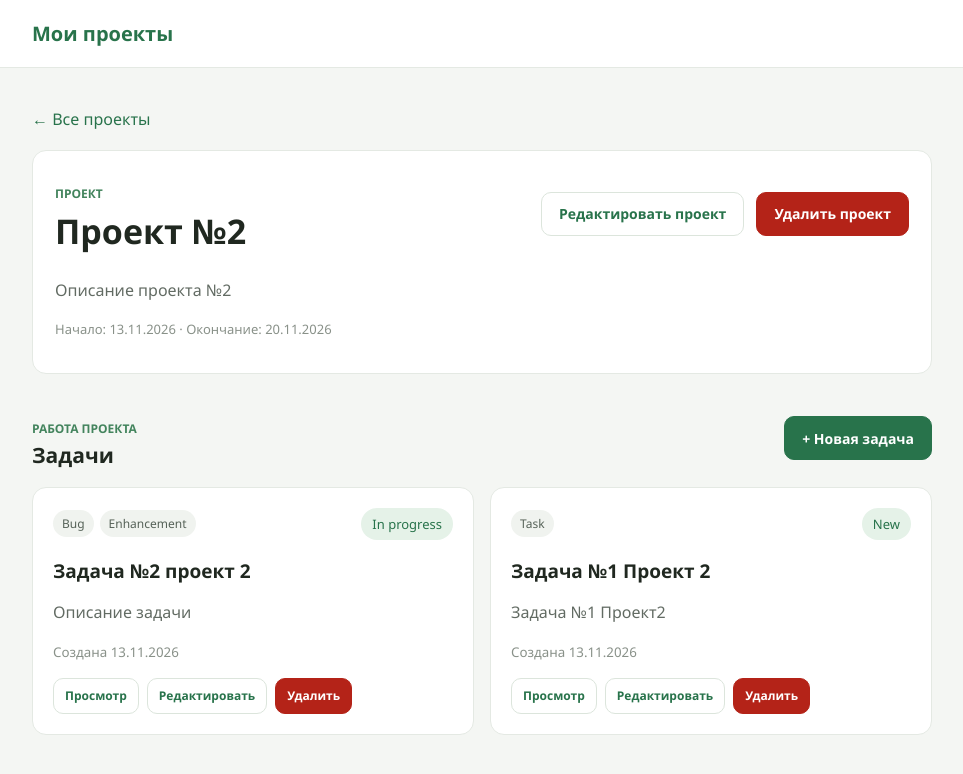
After one commit to UralSultan/57_homework, a Django app: page /projects/3/ in a window 1280 px wide. The commit adds this page. Shown: the top 774 px of the page, without its empty margins (158-1121 px from the left). Run offline with Django 5.2, Linux system fonts and the light colour scheme; data comes from the database, SQL or seed files in the repository; both versions use the stored data as it was after the commit.

Commit message:
Реализовал второй этап задания. Добавил представления для проектов, добавил их роуты, и реализовал шаблоны, так же немного отредактировал представления задач, добавил форму для проекта

```diff
--- a/task_man/forms/__init__.py
+++ b/task_man/forms/__init__.py
@@ -1 +1,2 @@
 from .task_form import *
+from .project_forms import *
--- a/task_man/forms/task_form.py
+++ b/task_man/forms/task_form.py
@@ -14,4 +14,4 @@ from task_man.models import Task
 class TaskForm(forms.ModelForm):
     class Meta:
         model = Task
-        fields = ('project', 'summary', 'description', 'status', 'types')
+        fields = ('summary', 'description', 'status', 'types')
--- a/task_man/static/task_man/css/style.css
+++ b/task_man/static/task_man/css/style.css
@@ -290,3 +290,162 @@ h1 {
     color: #566258;
     font-size: 12px;
 }
+
+.project-list {
+    display: grid;
+    grid-template-columns: repeat(auto-fit, minmax(260px, 1fr));
+    gap: 16px;
+}
+
+.project-card,
+.project-overview {
+    padding: 22px;
+    border: 1px solid #e4e9e3;
+    border-radius: 14px;
+    background: #fff;
+}
+
+.project-card h2,
+.section-heading h2 {
+    margin: 8px 0;
+    font-size: 21px;
+}
+
+.project-card p,
+.project-description {
+    color: #626b63;
+    line-height: 1.6;
+}
+
+.card-footer,
+.section-heading,
+.pagination {
+    display: flex;
+    align-items: center;
+    justify-content: space-between;
+    gap: 14px;
+}
+
+.card-footer {
+    margin-top: 18px;
+    padding-top: 14px;
+    border-top: 1px solid #edf0eb;
+}
+
+.text-link {
+    color: #28734b;
+    font-size: 14px;
+    font-weight: 600;
+    text-decoration: none;
+}
+
+.text-link:hover,
+.back-link:hover {
+    text-decoration: underline;
+}
+
+.search-form {
+    display: flex;
+    gap: 10px;
+    margin-bottom: 22px;
+}
+
+.search-form input {
+    flex: 1;
+    min-width: 0;
+    min-height: 44px;
+    padding: 10px 12px;
+    border: 1px solid #d8dfd7;
+    border-radius: 9px;
+    background: white;
+    color: #202820;
+    font: inherit;
+}
+
+.search-form input:focus {
+    border-color: #43845d;
+    outline: 3px solid #e5f2e8;
+}
+
+.muted {
+    color: #899189;
+    font-size: 13px;
+}
+
+.section-heading {
+    margin: 34px 0 18px;
+}
+
+.section-heading .eyebrow {
+    margin-bottom: 4px;
+}
+
+.section-heading h2 {
+    margin: 0;
+}
+
+.task-card h3 {
+    margin: 18px 0 8px;
+    font-size: 19px;
+}
+
+.task-actions {
+    display: flex;
+    flex-wrap: wrap;
+    align-items: center;
+    gap: 8px;
+    margin-top: 16px;
+}
+
+.task-actions form {
+    margin: 0;
+}
+
+.button-small {
+    min-height: 36px;
+    padding: 0 11px;
+    font-size: 12px;
+}
+
+.button-danger {
+    border-color: #b42318;
+    background: #b42318;
+}
+
+.button-danger:hover {
+    border-color: #912018;
+    background: #912018;
+}
+
+.danger-card h1 {
+    margin-bottom: 14px;
+}
+
+.pagination {
+    justify-content: center;
+    margin-top: 24px;
+}
+
+.visually-hidden {
+    position: absolute;
+    width: 1px;
+    height: 1px;
+    padding: 0;
+    overflow: hidden;
+    clip: rect(0, 0, 0, 0);
+    white-space: nowrap;
+    border: 0;
+}
+
+@media (max-width: 600px) {
+    .section-heading,
+    .card-footer {
+        align-items: flex-start;
+        flex-direction: column;
+    }
+
+    .search-form {
+        align-items: stretch;
+        flex-direction: column;
+    }
+}
--- a/task_man/templates/base.html
+++ b/task_man/templates/base.html
@@ -10,7 +10,7 @@
 <body>
     <header class="header">
         <div class="container">
-            <a class="brand" href="{% url 'task_list' %}">Мои задачи</a>
+            <a class="brand" href="{% url 'projects_view' %}">Мои проекты</a>
         </div>
     </header>
 
--- /dev/null
+++ b/task_man/templates/project/project_detail.html
@@ -0,0 +1,73 @@
+{% extends 'base.html' %}
+
+{% block title %}{{ project.title }} — Мои проекты{% endblock %}
+
+{% block content %}
+    <a class="back-link" href="{% url 'projects_view' %}">← Все проекты</a>
+
+    <section class="project-overview">
+        <div class="page-heading">
+            <div>
+                <p class="eyebrow">Проект</p>
+                <h1>{{ project.title }}</h1>
+            </div>
+            <div class="heading-actions">
+                <a class="button button-secondary" href="{% url 'project_update' pk=project.pk %}">Редактировать проект</a>
+                <a class="button button-danger" href="{% url 'project_delete' pk=project.pk %}">Удалить проект</a>
+            </div>
+        </div>
+        <p class="project-description">{{ project.description|linebreaksbr }}</p>
+        <p class="muted">
+            Начало: {{ project.start_date|date:"d.m.Y" }}
+            {% if project.end_date %} · Окончание: {{ project.end_date|date:"d.m.Y" }}{% endif %}
+        </p>
+    </section>
+
+    <div class="section-heading">
+        <div>
+            <p class="eyebrow">Работа проекта</p>
+            <h2>Задачи</h2>
+        </div>
+        <a class="button" href="{% url 'task_add' project_pk=project.pk %}">+ Новая задача</a>
+    </div>
+
+    {% if tasks %}
+        <section class="task-list" aria-label="Задачи проекта">
+            {% for task in tasks %}
+                <article class="task-card">
+                    <div class="task-meta">
+                        <div class="task-types">
+                            {% for task_type in task.types.all %}
+                                <span class="type-chip">{{ task_type }}</span>
+                            {% empty %}
+                                <span class="muted">Типы не выбраны</span>
+                            {% endfor %}
+                        </div>
+                        <span class="status">{{ task.status }}</span>
+                    </div>
+                    <h3>
+                        <a class="task-title-link" href="{% url 'task_view' task_pk=task.pk %}">
+                            {{ task.summary }}
+                        </a>
+                    </h3>
+                    <p>{{ task.description|truncatewords:24 }}</p>
+                    <small>Создана {{ task.created_at|date:"d.m.Y" }}</small>
+
+                    <div class="task-actions">
+                        <a class="button button-secondary button-small" href="{% url 'task_view' task_pk=task.pk %}">Просмотр</a>
+                        <a class="button button-secondary button-small" href="{% url 'task_edit' task_pk=task.pk %}">Редактировать</a>
+                        <form method="post" action="{% url 'task_delete' task_pk=task.pk %}">
+                            {% csrf_token %}
+                            <button class="button button-danger button-small" type="submit">Удалить</button>
+                        </form>
+                    </div>
+                </article>
+            {% endfor %}
+        </section>
+    {% else %}
+        <section class="empty-state">
+            <h2>В проекте пока нет задач</h2>
+            <p>Создай задачу — она сразу будет привязана к этому проекту.</p>
+        </section>
+    {% endif %}
+{% endblock %}
--- a/task_man/urls.py
+++ b/task_man/urls.py
@@ -3,9 +3,13 @@ from . import views
 
 
 urlpatterns = [
-    path('', views.TaskListView.as_view(), name='task_list'),
-    path('task/<int:task_pk>/', views.TaskView.as_view(), name='task_view'),
-    path('task/add/', views.TaskAddView.as_view(), name='task_add'),
-    path('task/<int:task_pk>/edit/', views.TaskUpdateView.as_view(), name='task_edit'),
-    path('task/<int:task_pk>/delete/', views.TaskDeleteView.as_view(),name='task_delete')
+    path('', views.ProjectsView.as_view(), name='projects_view'),
+    path('projects/add/', views.ProjectCreateView.as_view(), name='project_create'),
+    path('projects/<int:pk>/', views.ProjectDetailView.as_view(), name='project_detail'),
+    path('projects/<int:pk>/edit/', views.ProjectUpdateView.as_view(), name='project_update'),
+    path('projects/<int:pk>/delete/', views.ProjectDeleteView.as_view(), name='project_delete'),
+    path('projects/<int:project_pk>/tasks/add/', views.TaskAddView.as_view(), name='task_add'),
+    path('tasks/<int:task_pk>/', views.TaskView.as_view(), name='task_view'),
+    path('tasks/<int:task_pk>/edit/', views.TaskUpdateView.as_view(), name='task_edit'),
+    path('tasks/<int:task_pk>/delete/', views.TaskDeleteView.as_view(), name='task_delete'),
 ]
--- a/task_man/views/__init__.py
+++ b/task_man/views/__init__.py
@@ -1 +1,2 @@
-from .task_views import TaskListView, TaskAddView, TaskView, TaskUpdateView, TaskDeleteView
+from .task_views import TaskAddView, TaskView, TaskUpdateView, TaskDeleteView
+from .project_views import ProjectsView, ProjectDetailView, ProjectCreateView, ProjectUpdateView, ProjectDeleteView
--- /dev/null
+++ b/task_man/views/project_views.py
@@ -0,0 +1,62 @@
+from django.db.models import Q
+from django.urls import reverse, reverse_lazy
+from django.views.generic import CreateView, DeleteView, DetailView, ListView, UpdateView
+
+from task_man.forms import ProjectModelForm
+from task_man.models import Project
+
+
+class ProjectsView(ListView):
+    model = Project
+    template_name = 'project/projects_view.html'
+    context_object_name = 'projects'
+    paginate_by = 5
+
+    def get_queryset(self):
+        projects = Project.objects.all()
+        query = self.request.GET.get('q')
+        if query:
+            projects = projects.filter(
+                Q(title__icontains=query) | Q(description__icontains=query)
+            )
+        return projects
+
+    def get_context_data(self, **kwargs):
+        context = super().get_context_data(**kwargs)
+        context['q'] = self.request.GET.get('q', '')
+        return context
+
+
+class ProjectDetailView(DetailView):
+    model = Project
+    template_name = 'project/project_detail.html'
+    context_object_name = 'project'
+
+    def get_context_data(self, **kwargs):
+        context = super().get_context_data(**kwargs)
+        context['tasks'] = self.object.tasks.select_related('status').prefetch_related('types')
+        return context
+
+
+class ProjectCreateView(CreateView):
+    model = Project
+    form_class = ProjectModelForm
+    template_name = 'project/project_create.html'
+    success_url = reverse_lazy('projects_view')
+
+
+class ProjectUpdateView(UpdateView):
+    model = Project
+    form_class = ProjectModelForm
+    template_name = 'project/project_update.html'
+    context_object_name = 'project'
+
+    def get_success_url(self):
+        return reverse('project_detail', kwargs={'pk': self.object.pk})
+
+
+class ProjectDeleteView(DeleteView):
+    model = Project
+    template_name = 'project/project_delete.html'
+    context_object_name = 'project'
+    success_url = reverse_lazy('projects_view')
```
Also changed, not shown: task_man/forms/project_forms.py (added, +12 -0 lines), task_man/templates/partial/task_create_form.html (+7 -2 lines), task_man/templates/project/project_create.html (added, +25 -0 lines), task_man/templates/project/project_delete.html (added, +17 -0 lines), task_man/templates/project/project_update.html (added, +24 -0 lines), task_man/templates/project/projects_view.html (added, +56 -0 lines), task_man/templates/task_man/task_add.html (+8 -7 lines), task_man/templates/task_man/task_delete.html (added, +17 -0 lines), task_man/templates/task_man/task_update.html (+4 -3 lines), task_man/templates/task_man/task_view.html (+10 -12 lines), task_man/views/task_views.py (+30 -111 lines), db.sqlite3.
